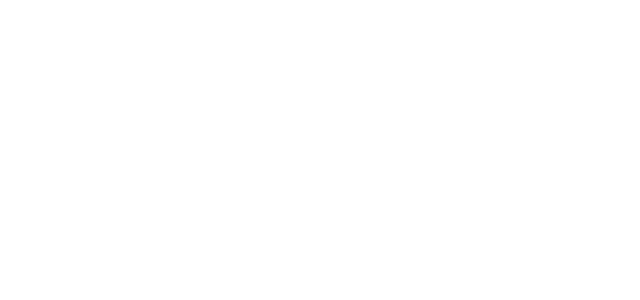
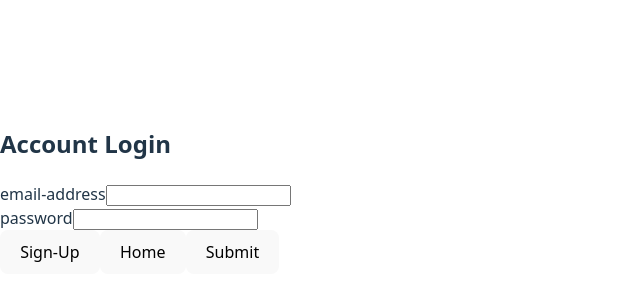
Before and after one commit to GPapagiannopoulos/enterpreneurial_journey, a React app in the folder frontend/: page /login in a window 1280 px wide. Before the commit this address had no page. Shown: the part 210-510 px from the top of the page, without its empty margins (0-640 px from the left). Built offline with nearby package versions, Linux system fonts and the light colour scheme; the HTML template or start-up script is replaced by a standard one.

Commit message:
feat(account-management): develop TextField component and login page

```diff
--- a/frontend/src/App.tsx
+++ b/frontend/src/App.tsx
@@ -1,10 +1,12 @@
 import {BrowserRouter, Routes, Route} from "react-router-dom"
 import Home from "./pages/Home.tsx"
+import Login from "./pages/login.tsx";
 export default function App() {
   return (
     <BrowserRouter>
       <Routes>
         <Route path="/" element={<Home />} />
+        <Route path="/login" element={<Login />} />
       </Routes>
     </BrowserRouter>
   );
--- /dev/null
+++ b/frontend/src/api/auth.ts
@@ -0,0 +1,11 @@
+export const authenticateUser = async (email: string, password:string) : Promise<string> => {
+    return new Promise((resolve, reject) => {
+        setTimeout(() => {
+            if (email === "admin@test.com" && password === "password123") {
+                resolve('mockjw_test_token');
+            } else {
+                reject(new Error('Invalid credentials'));
+            }
+        }, 300)
+    })
+}
--- /dev/null
+++ b/frontend/src/components/TextField.tsx
@@ -0,0 +1,23 @@
+import React, { type ReactHTMLElement } from 'react'
+
+interface InputFieldProps {
+    label: string,
+    type : 'text' | 'password' | 'email',
+    value: string,
+    onChange: (e: React.ChangeEvent<HTMLInputElement>) => void,
+    required?: boolean
+}
+
+export default function InputField({label, type, value, onChange, required = false}: InputFieldProps) {
+    return (
+        <div className='input-group'>
+            <label>{label}</label>
+            <input
+            type={type}
+            value={value}
+            onChange={onChange}
+            required = {required}
+            />
+        </div>
+    );
+}
--- a/frontend/src/pages/Home.tsx
+++ b/frontend/src/pages/Home.tsx
@@ -9,7 +9,7 @@ export default function Home() {
 
     return (
         <main className="landing-container">
-            <h1>Landing Page</h1>
+            <h1>Welcome Page</h1>
             <div className="action-group">
                 <Button label="log-in" onClick={handleLogin} variant='primary'></Button>
                 <Button label="sign-up" onClick={handleSignUp} variant='secondary'></Button>
--- /dev/null
+++ b/frontend/src/pages/login.tsx
@@ -0,0 +1,54 @@
+import { useState } from "react";
+import Button from "../components/Button"
+import InputField from "../components/TextField";
+import { useNavigate } from "react-router-dom"
+import { authenticateUser } from "../api/auth";
+
+export default function Login() {
+    const navigate = useNavigate();
+
+    const [email, setEmail] = useState<string>('');
+    const [password, setPassword] = useState<string>('');
+    const [error, setError] = useState<string | null>(null);
+
+    const handleSubmission = async (e: React.SubmitEvent) => {
+        e.preventDefault();
+        setError(null);
+
+        try {
+            const token = await authenticateUser(email, password);
+            localStorage.setItem('authToken', token);
+            navigate('/dashboard');
+        } catch (err) {
+            if (err instanceof Error) {
+                setError(err.message);
+            }
+        }
+    };
+
+    return (
+        <main className="auth-container">
+            <h2>Account Login</h2>
+            <form onSubmit={handleSubmission}>
+            <InputField
+            label= "email-address"
+            type = "email"
+            value = {email}
+            onChange={(e) => setEmail(e.target.value)}
+            required = {true}
+            />
+            <InputField
+            label='password'
+            type='password'
+            value={password}
+            onChange={(e) => setPassword(e.target.value)}
+            required={true}
+            />
+            {error && <div className='error-name'>{error}</div>}
+            <Button label="Sign-Up" onClick={ () => navigate('/signup') } variant='secondary' />
+            <Button label="Home" onClick={ () => navigate('/') } variant='secondary' />
+            <Button label="Submit" onClick = { () => {}} variant='primary' />
+            </form>
+        </main>
+    );
+}
```
